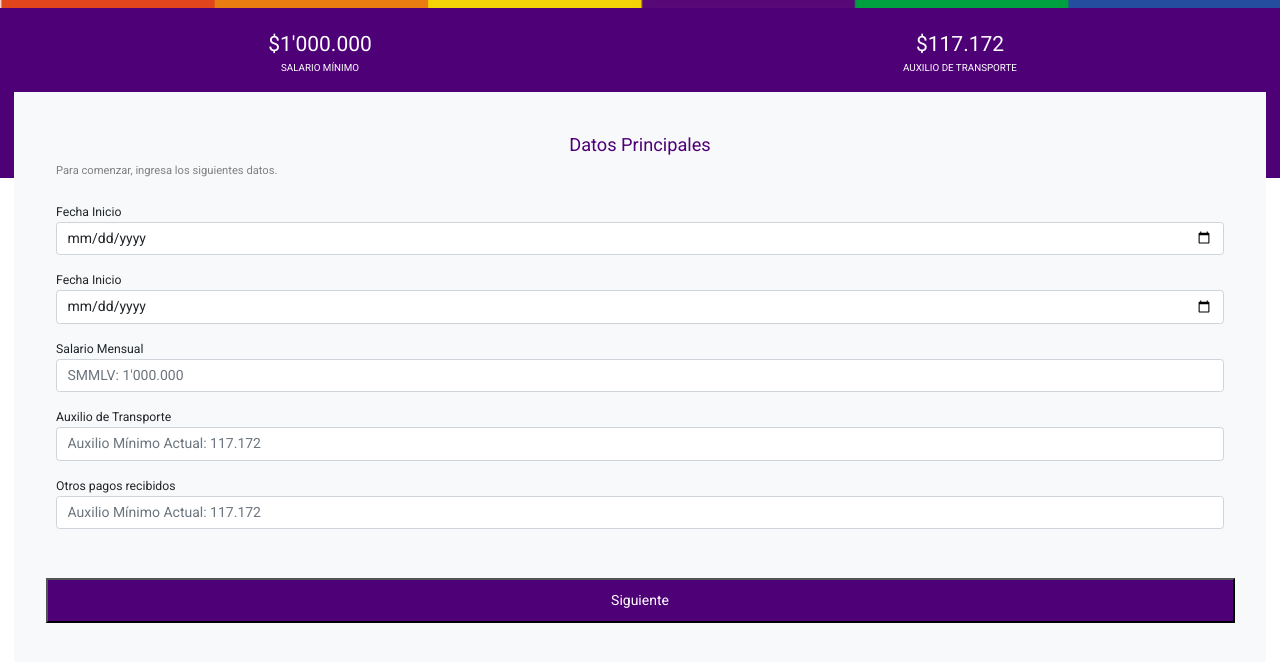
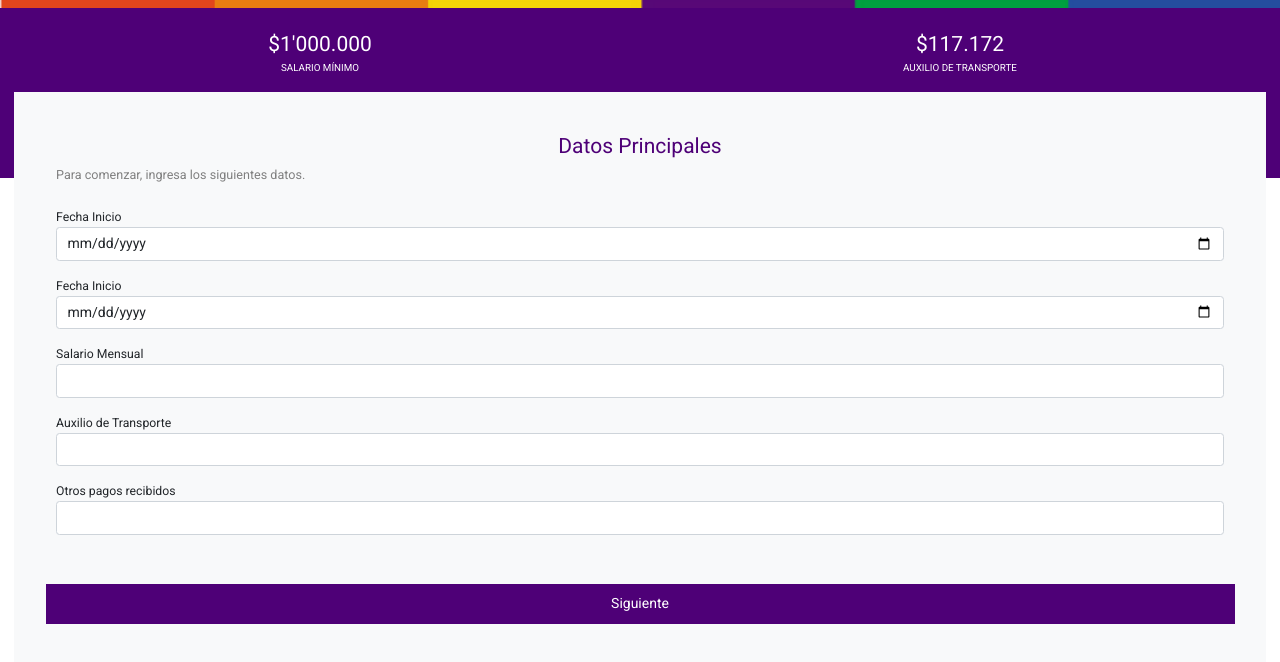
Before and after one commit to maomur/aliadas-test, a plain HTML site: page index.html in a window 1280 px wide. Shown: the part 82-744 px from the top of the page. Drawn offline with nearby package versions, Linux system fonts and the light colour scheme.

Commit message:
diagramación inicial

```diff
--- a/index.html
+++ b/index.html
@@ -54,15 +54,15 @@
             </div>
             <div class="my-2">
                 <small>Salario Mensual</small>
-                <input class="form-control" type="number" placeholder="SMMLV: 1'000.000">
+                <input class="form-control" type="number">
             </div>
             <div class="my-2">
                 <small>Auxilio de Transporte</small>
-                <input class="form-control" type="number" placeholder="Auxilio Mínimo Actual: 117.172">
+                <input class="form-control" type="number">
             </div>
             <div class="my-2">
                 <small>Otros pagos recibidos</small>
-                <input class="form-control" type="number" placeholder="Auxilio Mínimo Actual: 117.172">
+                <input class="form-control" type="number">
             </div>
             <input type="submit" value="Siguiente" class="mainColor buttonSubmit my-5">
         </div>
--- a/styles/style.css
+++ b/styles/style.css
@@ -30,14 +30,14 @@
 }
 
 .titleForms {
-    font-size: 1.3rem;
+    font-size: 1.5rem;
     color: #4E0077;
     text-align: center;
 }
 
 .textForm {
     color: grey;
-    font-size: 0.8rem;
+    font-size: 0.9rem;
 }
 
 .headerValue {
@@ -70,4 +70,5 @@
 .buttonSubmit {
     color: white;
     padding: 0.7rem;
+    border: none;
 }
```
